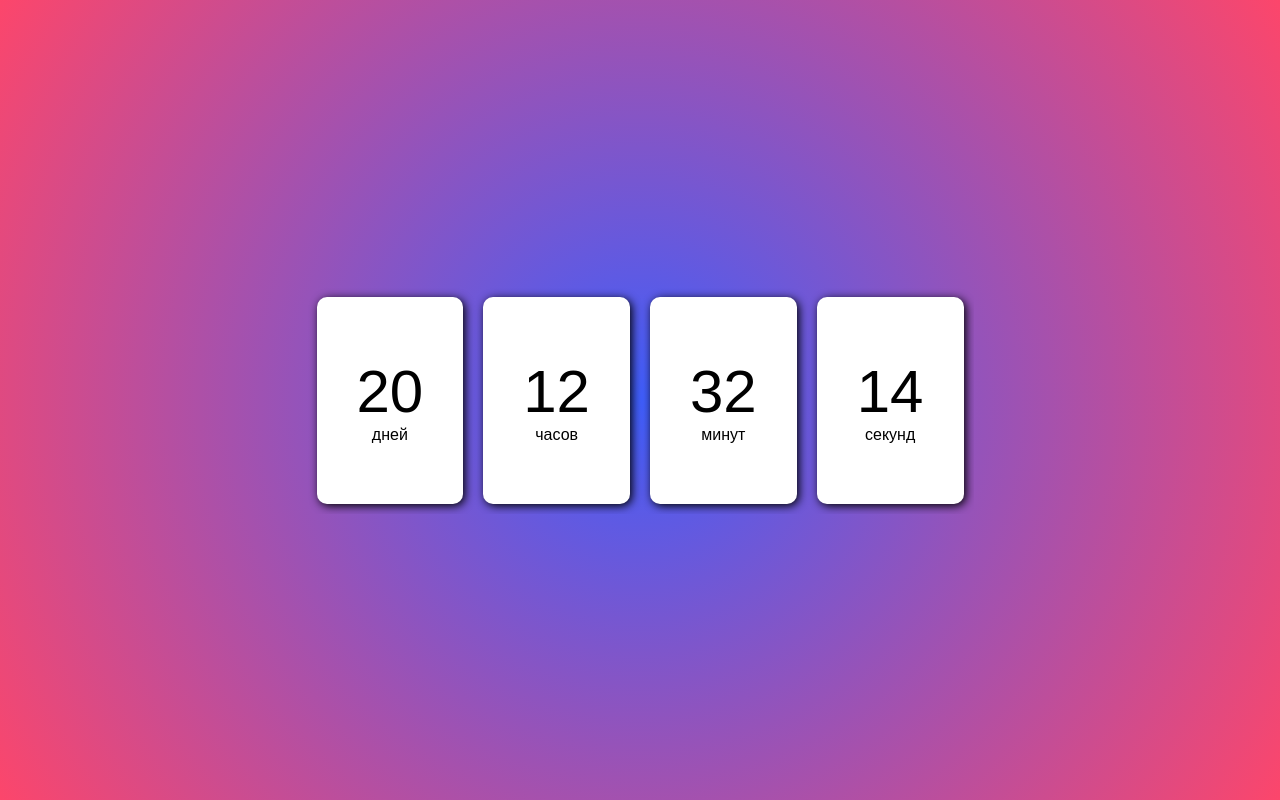
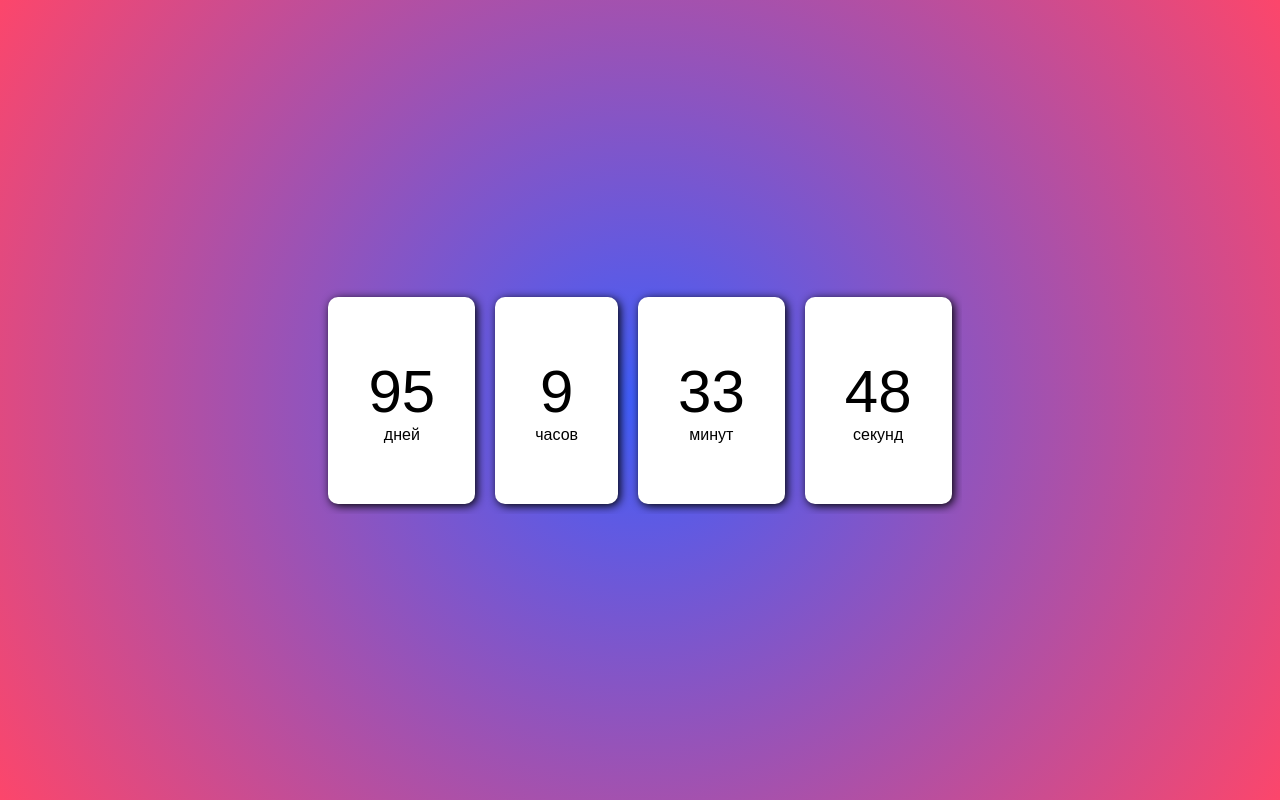
Before and after one commit to Pantheleymon/Timer, a plain HTML site: page index.html in a window 1280 px wide. Drawn offline with Linux system fonts and the light colour scheme.

Commit message:
Написание логики Таймера

```diff
--- a/index.html
+++ b/index.html
@@ -12,10 +12,10 @@
 
     <div class="container">
         <div class="timer">
-            <div class="timer__block"><span class="timer__block_num">20</span><br/><span class="timer__block_text">дней</span></div>
-            <div class="timer__block"><span class="timer__block_num">12</span><br/><span class="timer__block_text">часов</span></div>
-            <div class="timer__block"><span class="timer__block_num">32</span><br/><span class="timer__block_text">минут</span></div>
-            <div class="timer__block"><span class="timer__block_num">14</span><br/><span class="timer__block_text">секунд</span></div>
+            <div class="timer__block"><span class="timer__block_num" id="days">20</span><br/><span class="timer__block_text">дней</span></div>
+            <div class="timer__block"><span class="timer__block_num" id="hours">12</span><br/><span class="timer__block_text">часов</span></div>
+            <div class="timer__block"><span class="timer__block_num" id="minutes">32</span><br/><span class="timer__block_text">минут</span></div>
+            <div class="timer__block"><span class="timer__block_num" id="seconds">14</span><br/><span class="timer__block_text">секунд</span></div>
         </div>
     </div>
 
--- a/script.js
+++ b/script.js
@@ -0,0 +1,44 @@
+"use strict";
+
+window.addEventListener('DOMContentLoaded', function() {
+
+let deadline = "2024-04-20";
+
+function getTimeRemaining(endtime) {
+    const t = Date.parse(endtime) - Date.parse(new Date()),
+        days = Math.floor( (t/(1000*60*60*24)) ),
+        seconds = Math.floor( (t/1000) % 60 ),
+        minutes = Math.floor( (t/1000/60) % 60 ),
+        hours = Math.floor( (t/(1000*60*60) % 24) );
+
+    return {total: t, days, seconds, minutes, hours};
+}
+
+function setClock(selector, endtime) {
+
+    const timer = document.querySelector(selector),
+        days = timer.querySelector("#days"),
+        hours = timer.querySelector('#hours'),
+        minutes = timer.querySelector('#minutes'),
+        seconds = timer.querySelector('#seconds'),
+        timeInterval = setInterval(updateClock, 1000);
+
+    updateClock();
+
+    function updateClock() {
+        const t = getTimeRemaining(endtime);
+
+        days.innerHTML = t.days;
+        hours.innerHTML = t.hours;
+        minutes.innerHTML = t.minutes;
+        seconds.innerHTML = t.seconds;
+
+        if (t.total <= 0) {
+            clearInterval(timeInterval);
+        }
+    }
+}
+
+setClock('.timer', deadline);
+
+});
```
